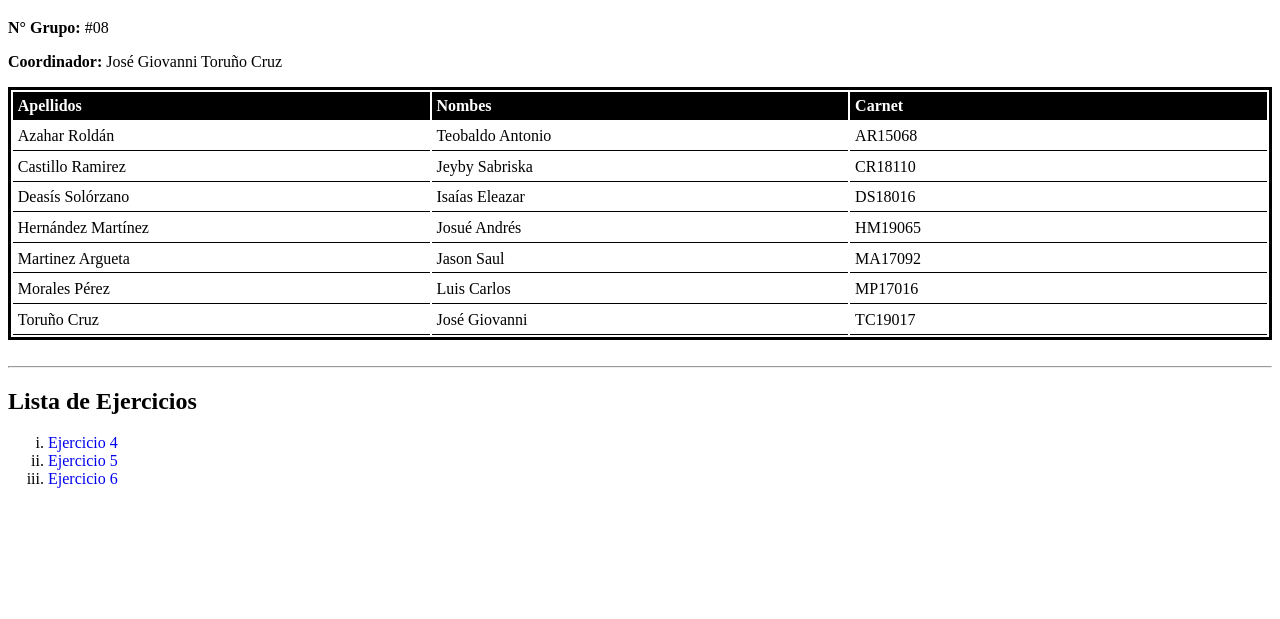
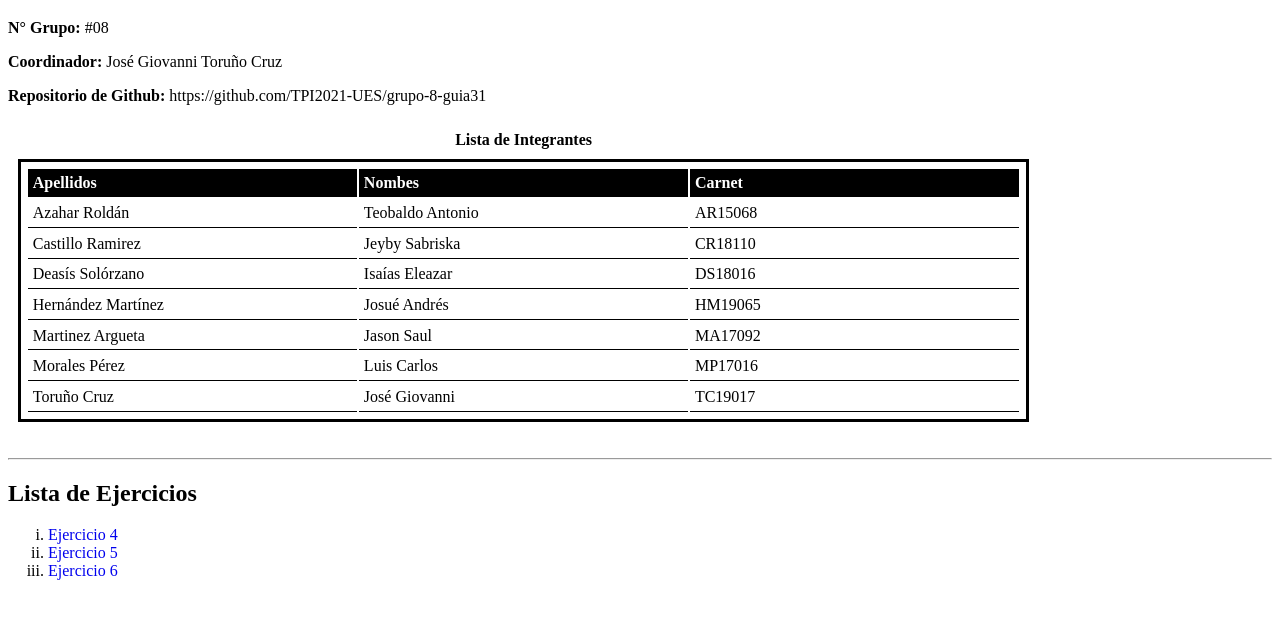
Before and after one commit to TPI2021-UES/grupo-8-guia31, a plain HTML site: page index.html in a window 1280 px wide. Shown: the part 61-680 px from the top of the page. Drawn offline with Linux system fonts and the light colour scheme.

Commit message:
Ultimas modificaciones de estilos. FINISH

```diff
--- a/css/ejercicio5.css
+++ b/css/ejercicio5.css
@@ -26,6 +26,7 @@ propietario::before {
     font-weight: 600;
     text-align: left;
 }
+
 nombre,
 telefono,
 email,
--- /dev/null
+++ b/css/index.css
@@ -0,0 +1,30 @@
+table {
+    margin: 10px;
+    padding: 5px;
+    width: 80%;
+    border: 3px solid #000;
+}
+thead{
+    background-color: black;
+    color: white;
+}
+th, td {
+    width: 25%;
+    text-align: left;
+    border-bottom: 1px solid #000;
+    vertical-align: center;
+    border-collapse: collapse;
+    padding: 0.3em;
+    caption-side: bottom;
+}
+caption{
+    margin: 10px;
+    font-style: normal;
+    font-weight: 700;
+}
+ul li{
+    list-style: lower-roman;
+}
+ul li a{
+    text-decoration: none;
+}
--- a/index.html
+++ b/index.html
@@ -5,6 +5,9 @@
     <meta http-equiv="X-UA-Compatible" content="IE=edge">
     <meta name="viewport" content="width=device-width, initial-scale=1.0">
     <meta name="author" content="Teobaldo Antonio Azahar Roldán,Jeyby Sabriska Castillo Ramirez, Isaías Eleazar Deasís Solórzano, Josué Andrés Hernández Martínez, Jason Saul Martinez Argueta, Luis Carlos Morales Pérez, José Giovanni Toruño Cruz">
+
+    <link rel="stylesheet" href="./css/index.css">
+
     <title>Guia 31 Grupal Grupo 08</title>
 </head>
 <body>
@@ -15,7 +18,11 @@
     <p>
         <b>Coordinador:</b> José Giovanni Toruño Cruz
     </p>
+    <p>
+        <b>Repositorio de Github:</b> https://github.com/TPI2021-UES/grupo-8-guia31
+    </p>
     <table>
+        <caption>Lista de Integrantes</caption>
         <thead>
             <th>Apellidos</th>
             <th>Nombes</th>
@@ -73,31 +80,5 @@
             <a href="./Ejercicio6/ejercicio6.xml" target="_blank">Ejercicio 6</a>
         </li>
     </ul>
-
-    <style>
-        table {
-            width: 100%;
-            border: 3px solid #000;
-        }
-        thead{
-            background-color: black;
-            color: white;
-        }
-        th, td {
-            width: 25%;
-            text-align: left;
-            border-bottom: 1px solid #000;
-            vertical-align: center;
-            border-collapse: collapse;
-            padding: 0.3em;
-            caption-side: bottom;
-        }
-        ul li{
-            list-style: lower-roman;
-        }
-        ul li a{
-            text-decoration: none;
-        }
-    </style>
 </body>
 </html>
```
Also changed, not shown: css/ejercicio6.css (+22 -0 lines).
